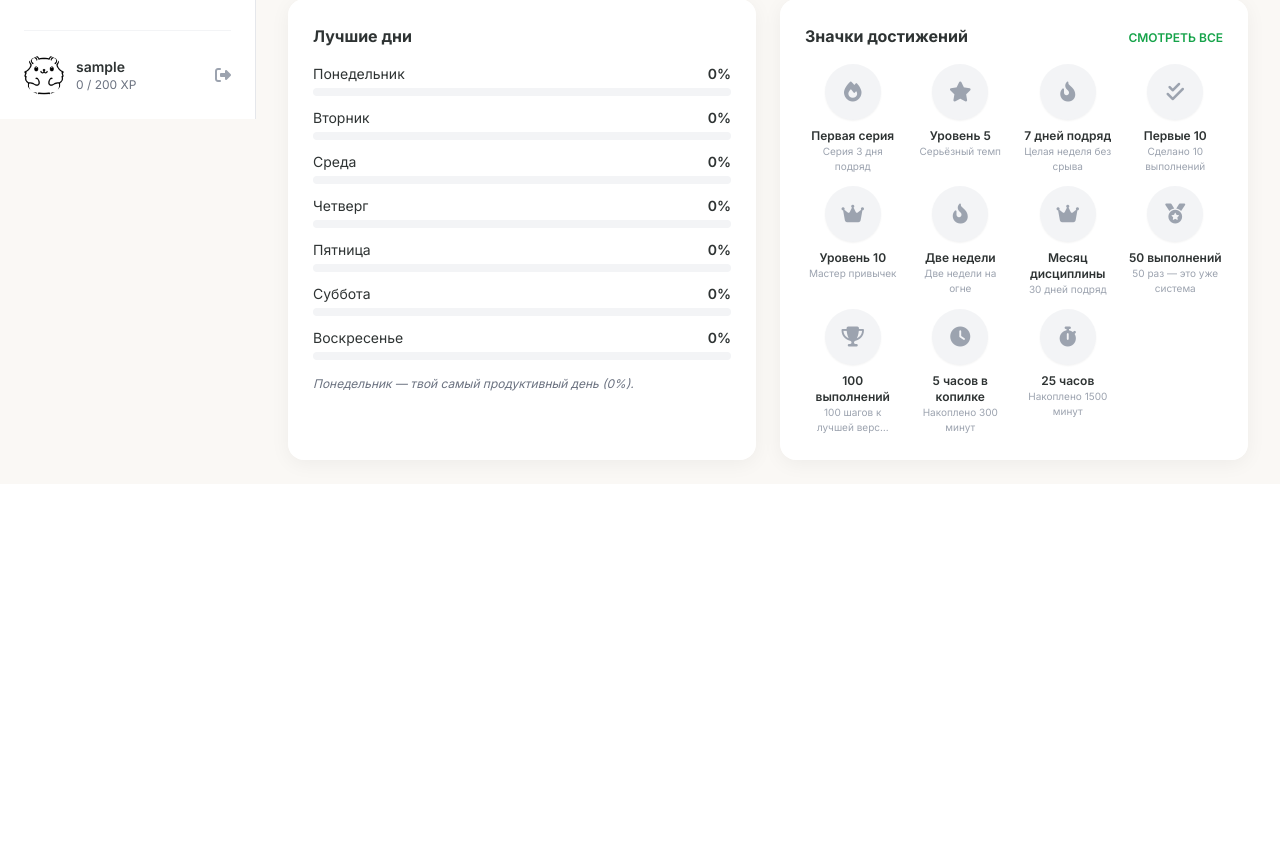
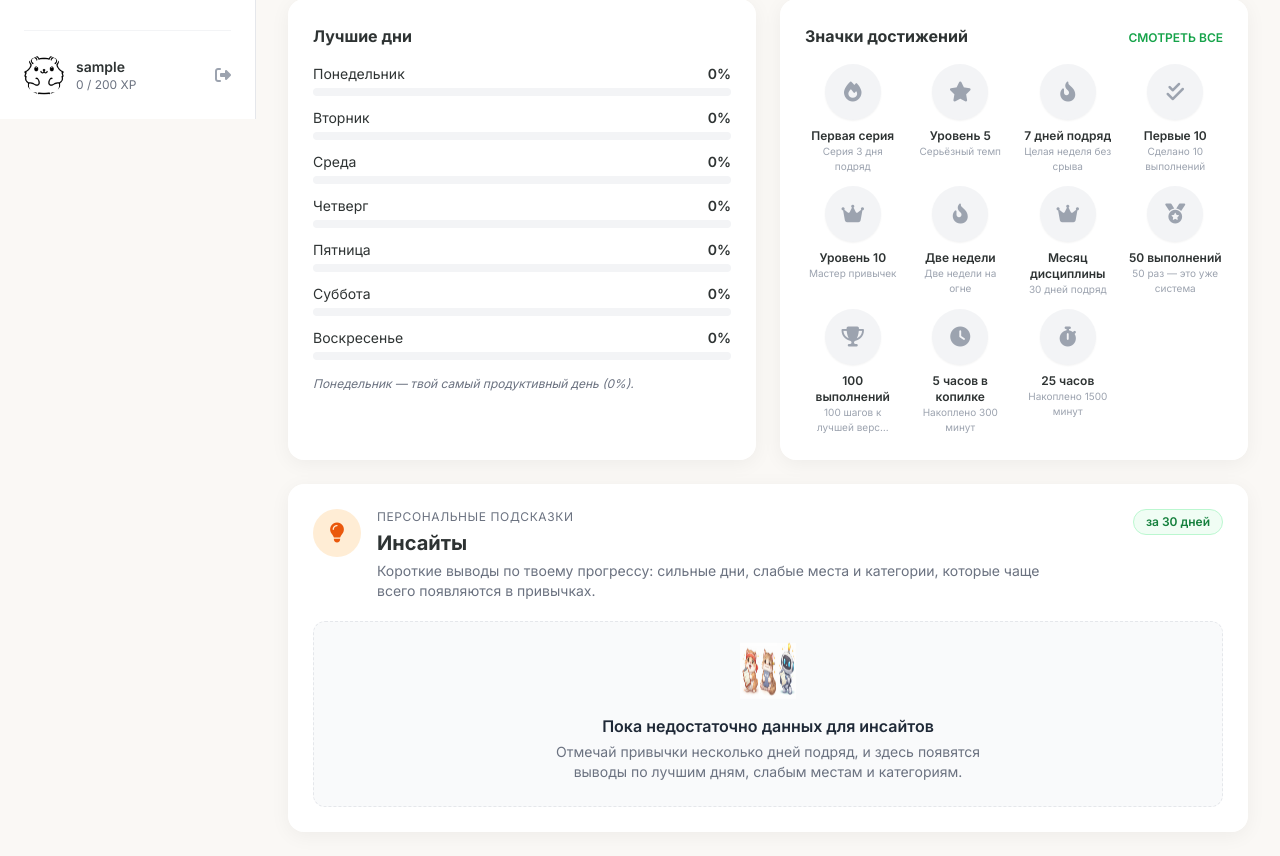
Before and after one commit to W1llAnn/Project_workshop_2s, a Django app: page /analytics/ in a window 1280 px wide. Shown: the part 681-1537 px from the top of the page. Before the commit the page ends 1152 px from the top, so only its background shows below. Run offline with Django 5.2, Linux system fonts and the light colour scheme; the visitor is signed in with stand-in values (Sample User, id 1); data comes from the database, SQL or seed files in the repository; data that the repository does not hold is empty; some libraries are stand-ins or nearby versions.

Commit message:
feat: add insights UI blocks

```diff
--- a/backend/templates/analytics.html
+++ b/backend/templates/analytics.html
@@ -188,23 +188,51 @@
   </div>
 {% endif %}
 
-{% if insights %}
-  <div class="mt-6 glass-card p-6 text-center anim-fade-up" style="animation-delay:.2s">
-    <img src="{% static 'img/mascot.png' %}" class="w-16 h-16 mx-auto mb-3 mascot-bob">
-    <h3 class="font-bold text-lg">Ты справляешься потрясающе!</h3>
-    <p class="text-sm text-gray-500 mt-1 max-w-md mx-auto">
-      Каждый маленький шаг — это огромный скачок к лучшей версии себя. Хэмми болеет за тебя.
-    </p>
-    <div class="grid sm:grid-cols-2 gap-3 mt-6 text-left">
+<section class="mt-6 glass-card p-6 anim-fade-up" style="animation-delay:.2s">
+  <div class="flex flex-col md:flex-row md:items-start md:justify-between gap-4 mb-5">
+    <div class="flex items-start gap-4">
+      <div class="w-12 h-12 bg-orange-100 rounded-full flex items-center justify-center flex-shrink-0">
+        <i class="fas fa-lightbulb text-orange-600 text-xl"></i>
+      </div>
+      <div>
+        <p class="text-xs text-gray-500 uppercase tracking-wider">Персональные подсказки</p>
+        <h3 class="font-bold text-xl mt-1">Инсайты</h3>
+        <p class="text-sm text-gray-500 mt-1 max-w-2xl">
+          Короткие выводы по твоему прогрессу: сильные дни, слабые места и категории, которые чаще всего появляются в привычках.
+        </p>
+      </div>
+    </div>
+    <span class="text-xs bg-green-50 text-green-700 border border-green-200 px-3 py-1 rounded-full font-semibold whitespace-nowrap">
+      за {{ days }} дней
+    </span>
+  </div>
+
+  {% if insights %}
+    <div class="grid md:grid-cols-2 gap-4">
       {% for insight in insights %}
-        <div class="bg-green-50 rounded-xl p-4">
-          <div class="text-xs text-green-700 font-semibold uppercase">{{ insight.get_insight_type_display }}</div>
-          <div class="font-semibold mt-1">{{ insight.title }}</div>
-          <div class="text-sm text-gray-600 mt-1">{{ insight.message }}</div>
-        </div>
+        <article class="rounded-xl p-4 bg-gradient-to-br from-green-50 to-white border border-green-100 lift">
+          <div class="flex items-center justify-between gap-3">
+            <div class="text-xs text-green-700 font-semibold uppercase">{{ insight.get_insight_type_display }}</div>
+            {% if insight.period_start and insight.period_end %}
+              <div class="text-[10px] text-gray-400 whitespace-nowrap">
+                {{ insight.period_start|date:"d.m" }}–{{ insight.period_end|date:"d.m" }}
+              </div>
+            {% endif %}
+          </div>
+          <div class="font-semibold mt-2">{{ insight.title }}</div>
+          <div class="text-sm text-gray-600 mt-1 leading-relaxed">{{ insight.message }}</div>
+        </article>
       {% endfor %}
     </div>
-  </div>
-{% endif %}
+  {% else %}
+    <div class="rounded-xl border border-dashed border-gray-200 bg-gray-50 p-6 text-center">
+      <img src="{% static 'img/mascot_alt.png' %}" class="w-14 h-14 mx-auto mb-3 opacity-80 mascot-bob" alt="">
+      <div class="font-semibold text-gray-800">Пока недостаточно данных для инсайтов</div>
+      <p class="text-sm text-gray-500 mt-1 max-w-md mx-auto">
+        Отмечай привычки несколько дней подряд, и здесь появятся выводы по лучшим дням, слабым местам и категориям.
+      </p>
+    </div>
+  {% endif %}
+</section>
 
 {% endblock %}
```
Also changed, not shown: backend/templates/dashboard.html (+24 -8 lines).
